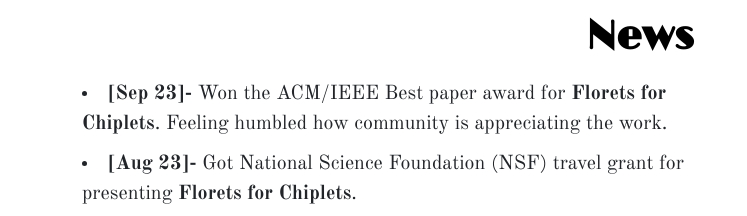
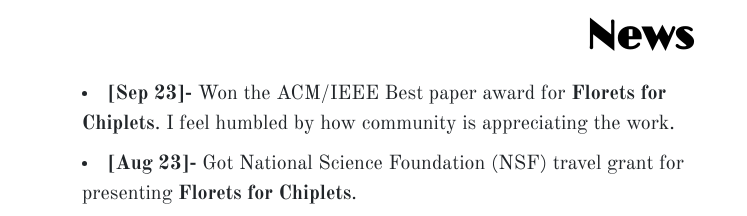
Before and after one commit to harshari/harshari.github.io, a website: page index.html in a window 1280 px wide. Shown: the part 1043-1259 px from the top of the page, 0-747 px from the left. Drawn offline with nearby package versions, Linux system fonts and the light colour scheme; a script that the page names is missing.

Commit message:
Typo fix

```diff
--- a/index.html
+++ b/index.html
@@ -119,7 +119,7 @@
                     <div class="row">
                         <div class="col-lg-7 col-md-12">
                             <li>
-                                <strong>[Sep 23]- </strong> Won the ACM/IEEE Best paper award for <strong>Florets for Chiplets</strong>. Feeling humbled how community is appreciating the work.
+                                <strong>[Sep 23]- </strong> Won the ACM/IEEE Best paper award for <strong>Florets for Chiplets</strong>. I feel humbled by how community is appreciating the work.
                             </li>
                             <li>
                                 <strong>[Aug 23]- </strong> Got National Science Foundation (NSF) travel grant for presenting <strong>Florets for Chiplets</strong>.
```
Also changed, not shown: 1 other file.
